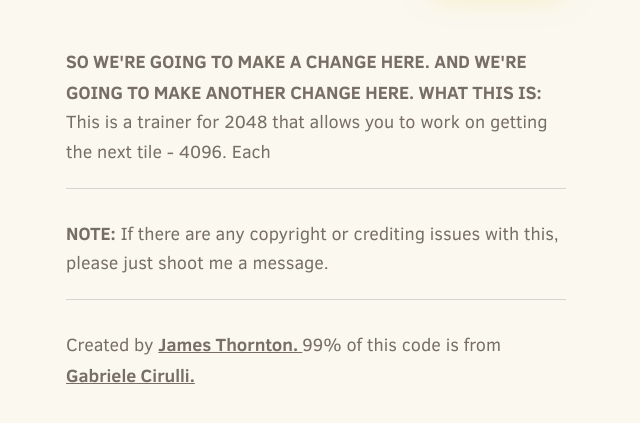
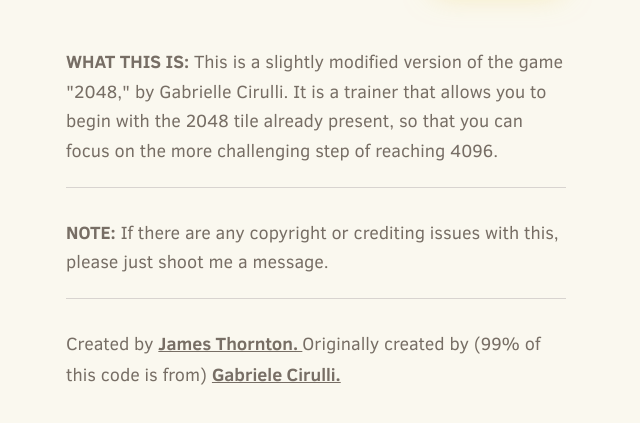
Before and after one commit to jamespeterthornton/4096, a plain HTML site: page index.html in a window 1280 px wide. Shown: the part 777-1200 px from the top of the page, without its empty margins (324-964 px from the left). Drawn offline with Linux system fonts and the light colour scheme.

Commit message:
Edited text of index

```diff
--- a/index.html
+++ b/index.html
@@ -74,9 +74,8 @@
     </div>
 
     <p class="game-explanation">
-      <strong class="important">So we're going to make a change here.
-      And we're going to make another change here.
-      What this is:</strong> This is a trainer for 2048 that allows you to work on getting the next tile - 4096. Each
+      <strong class="important">
+      What this is:</strong> This is a slightly modified version of the game "2048," by Gabrielle Cirulli. It is a trainer that allows you to begin with the 2048 tile already present, so that you can focus on the more challenging step of reaching 4096.
     </p>
     <hr>
     <p>
@@ -84,7 +83,7 @@
     </p>
     <hr>
     <p>
-    Created by <a href="http://jamespeterthornton.com"> James Thornton. </a> 99% of this code is from <a href="http://gabrielecirulli.com" target="_blank">Gabriele Cirulli.</a>
+    Created by <a href="http://jamespeterthornton.com"> James Thornton. </a> Originally created by (99% of this code is from) <a href="http://gabrielecirulli.com" target="_blank">Gabriele Cirulli.</a>
     </p>
   </div>
 
```
